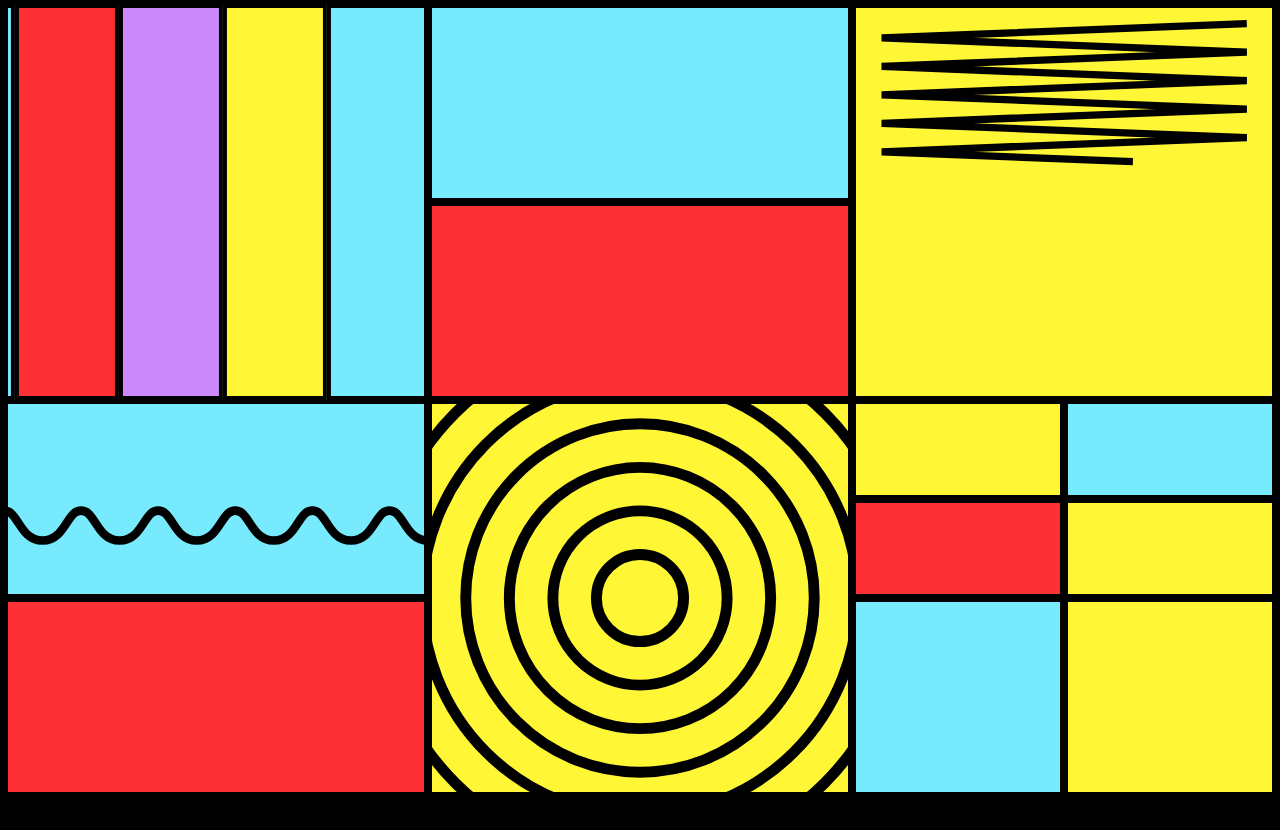
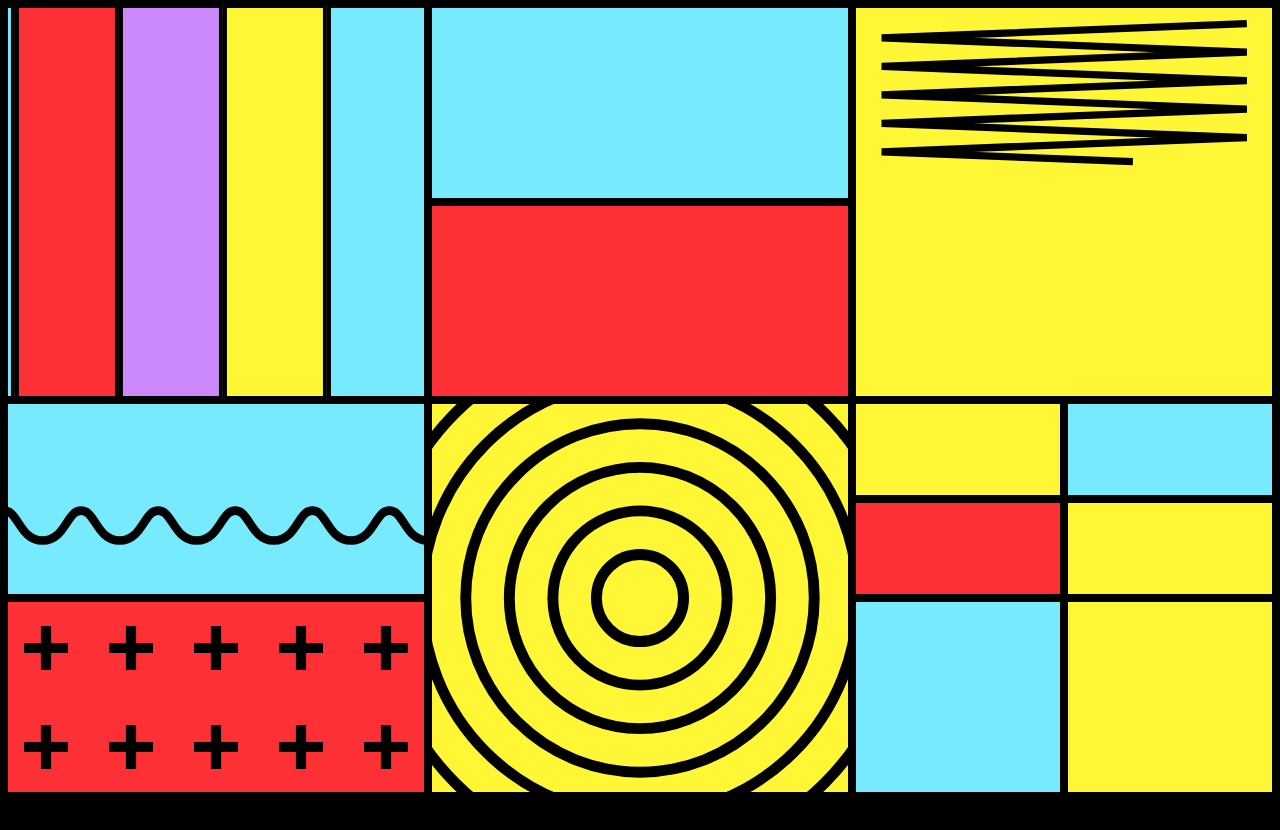
Before and after one commit to in-roma/super-shapes, a plain HTML site: page index.html in a window 1280 px wide. Drawn offline with Linux system fonts and the light colour scheme.

Commit message:
cross elements

```diff
--- a/index.html
+++ b/index.html
@@ -40,7 +40,26 @@
 						</g>
 					</svg>
 				</div>
-				<div class="w-100 h-25 bg-red box"></div>
+				<div class="w-100 h-25 bg-red box flex flex-wrap" id="crosses">
+					<div class="w-20 h-50 flex items-center justify-center">
+						<svg width="44px" height="44px" viewBox="0 0 44 44">
+							<g
+								id="Page-1"
+								stroke="none"
+								stroke-width="1"
+								fill="none"
+								fill-rule="evenodd"
+							>
+								<path
+									d="M27.0904556,27.0904556 L44,27.0904556 L44,16.909748 L27.0904556,16.909748 L27.0904556,0 L16.909748,0 L16.909748,16.909748 L0,16.909748 L0,27.0904556 L16.909748,27.0904556 L16.909748,44 L27.0904556,44 L27.0904556,27.0904556 Z"
+									id="Combined-Shape"
+									fill="#000000"
+									fill-rule="nonzero"
+								></path>
+							</g>
+						</svg>
+					</div>
+				</div>
 			</div>
 			<!-- Second Column -->
 			<div class="w-third flex flex-wrap bg-green box">
--- a/js/main.js
+++ b/js/main.js
@@ -1,3 +1,8 @@
+const duplicateHtml = (element, quantity) => {
+	const elementsArr = new Array(quantity).fill(element.innerHTML).join('');
+	element.innerHTML = elementsArr;
+};
+
 /* 1st Column  */
 /* Top frame */
 const movingRightToLeft = anime({
@@ -21,6 +26,10 @@ anime({
 	direction: 'alternate',
 	easing: 'easeInOutSine',
 });
+// Bottom Frame
+
+const crosses = document.querySelector('#crosses');
+duplicateHtml(crosses, 10);
 
 /* 2nd Column  */
 /* Bottom frame */
```
